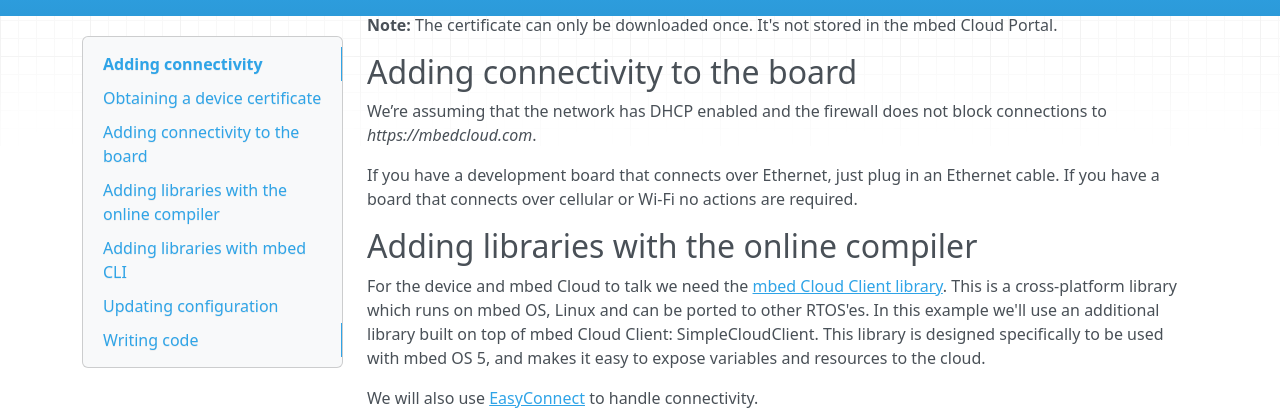
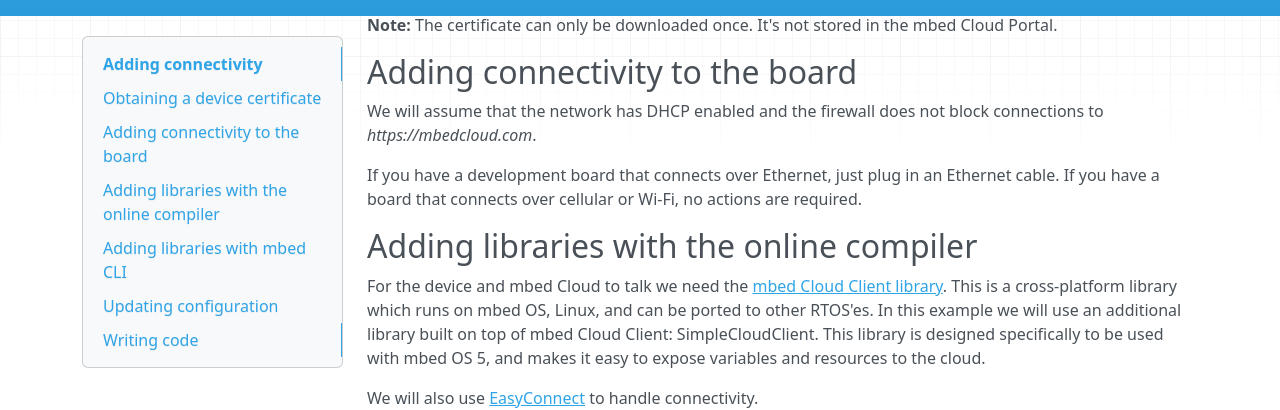
Before and after one commit to PelionIoT/connected-lights-cloud, an MkDocs documentation site: the page built from docs/4_connectivity.md, in a window 1280 px wide and 1400 px high, scrolled down 1173 px. Shown: the part 160-570 px from the top of the window. Built offline with MkDocs 1.6.1, drawn with Linux system fonts in a browser that asks for light colours; nearby versions of some CDN libraries; old or Windows-style settings are respelled for this version of MkDocs; some of the changed text lies outside the part shown.

Commit message:
Update 4_connectivity.md

```diff
--- a/docs/4_connectivity.md
+++ b/docs/4_connectivity.md
@@ -22,13 +22,13 @@ All data that goes from the device to mbed Cloud (and vice-versa) is end-to-end
 
 ## Adding connectivity to the board
 
-We’re assuming that the network has DHCP enabled and the firewall does not block connections to *https://mbedcloud.com*.
+We will assume that the network has DHCP enabled and the firewall does not block connections to *https://mbedcloud.com*.
 
-If you have a development board that connects over Ethernet, just plug in an Ethernet cable. If you have a board that connects over cellular or Wi-Fi no actions are required.
+If you have a development board that connects over Ethernet, just plug in an Ethernet cable. If you have a board that connects over cellular or Wi-Fi, no actions are required.
 
 ## Adding libraries with the online compiler
 
-For the device and mbed Cloud to talk we need the [mbed Cloud Client library](https://cloud.mbed.com/docs/latest/mbed-cloud-client/index.html). This is a cross-platform library which runs on mbed OS, Linux and can be ported to other RTOS'es. In this example we'll use an additional library built on top of mbed Cloud Client: SimpleCloudClient. This library is designed specifically to be used with mbed OS 5, and makes it easy to expose variables and resources to the cloud.
+For the device and mbed Cloud to talk we need the [mbed Cloud Client library](https://cloud.mbed.com/docs/latest/mbed-cloud-client/index.html). This is a cross-platform library which runs on mbed OS, Linux, and can be ported to other RTOS'es. In this example we will use an additional library built on top of mbed Cloud Client: SimpleCloudClient. This library is designed specifically to be used with mbed OS 5, and makes it easy to expose variables and resources to the cloud.
 
 We will also use [EasyConnect](https://github.com/ARMmbed/easy-connect) to handle connectivity.
 
@@ -175,7 +173,7 @@ The code sample above does not do much, except for setting up the connection. We
 1. There should be a permanent-on mode for the lights.
 1. We should notify mbed Cloud whenever we detect movement.
 
-We can implement these actions by defining *resources*: pieces of information the device makes available. We can read or write to them from the cloud, and the device can use a resource's value to determine the correct action to perform. We can reach a resource with a URI and access modifier (for example, only write allowed), and we can also subscribe to them, so we'll be notified when a resource changes.
+We can implement these actions by defining *resources*: pieces of information the device makes available. We can read or write to them from the cloud, and the device can use a resource's value to determine the correct action to perform. We can reach a resource with a URI and access modifier (for example, only write allowed), and we can also subscribe to them, so we get notified when a resource changes.
 
 Let's define a resource for each of our actions:
 
```
Also changed, not shown: other parts of docs/4_connectivity.md (+3 -5 lines).
